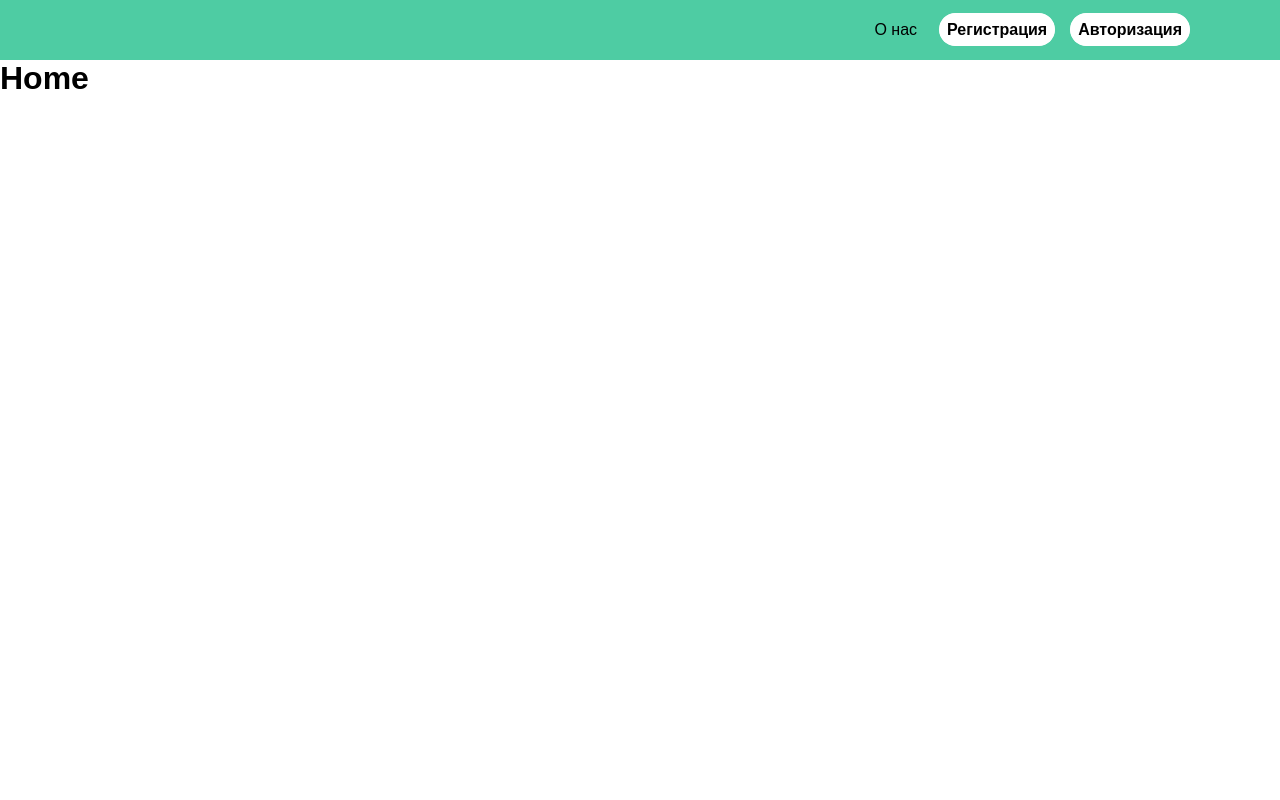
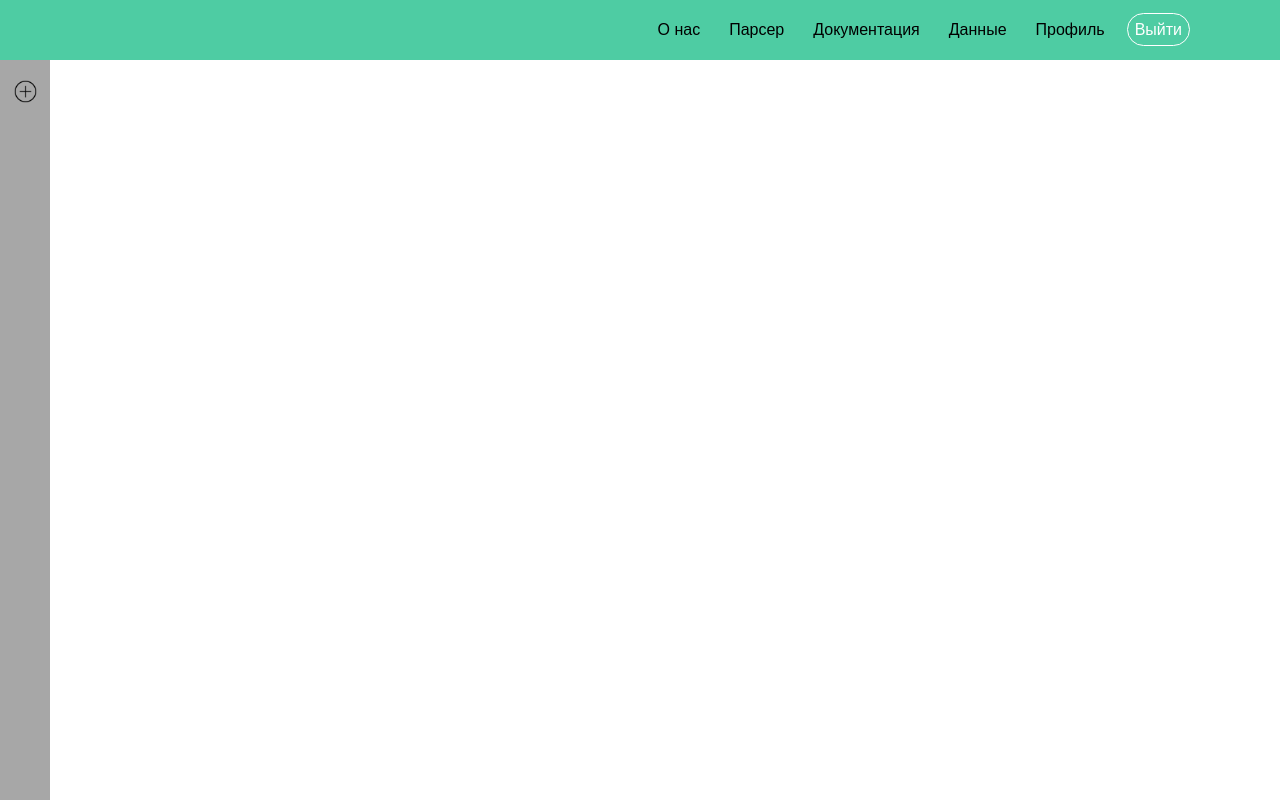
Before and after one commit to Ikiso/Medicine, a React (Create React App) app in the folder current/frontend/: page /parser in a window 1280 px wide. Before the commit this address led to /. Built offline with nearby package versions, Linux system fonts and the light colour scheme.

Commit message:
update page parser

```diff
--- a/current/frontend/src/App.css
+++ b/current/frontend/src/App.css
@@ -0,0 +1,48 @@
+.parser {
+    display: flex;
+    align-items: center;
+}
+
+.table {
+    width: calc(100vw - 50px);
+    display: flex;
+    justify-content: center;
+}
+
+.sidebar {
+    width: 50px;
+    height: calc(100vh - 60px);
+    background-color: var(--primary-background);
+    display: flex;
+    justify-content: center;
+}
+
+.sidebar__content {
+    padding: 20px 0;
+}
+
+.label {
+    display: flex;
+    align-items: center;
+    cursor: pointer;
+}
+
+.li {
+    display: flex;
+    align-items: center;
+}
+
+.input_file {
+    visibility: hidden;
+    position: absolute;
+}
+
+.cell {
+    background-color: #eee;
+    padding: 5px;
+}
+
+.cell_title {
+    background-color: #ccc;
+    padding: 5px;
+}
--- a/current/frontend/src/Context.jsx
+++ b/current/frontend/src/Context.jsx
@@ -5,7 +5,9 @@ const Authen = createContext(true);
 
 const Context = ({children}) => {
 
-    let [isLogin, setIsLogin] = useState(false);
+    let [isLogin, setIsLogin] = useState(true);
+
+
 
     return (
         <Authen.Provider
--- a/current/frontend/src/pages/Parser.jsx
+++ b/current/frontend/src/pages/Parser.jsx
@@ -1,9 +1,75 @@
-import React from 'react';
+import React, {useState} from 'react';
+import icon_add from "../images/icon-add.svg";
 
 const Parser = () => {
+    const [table, setTable] = useState(React.createElement('table', null));
+
+    let json = [
+        ["Болезни глаза и его придаточного аппарата","Взрослое",null,null,null,"Дети (0-14 лет)",null,null,null],
+        ["Общая",2016,2017,2018,2019,2016,2017,2018,2019],
+        ["Абдулинский",7.23,5.04,5.96,6.21,20.77,20.17,18.7,18.02],
+        ["Бугуруслан",4.41,4.69,10.35,9.2,25.71,27.37,47.8,54],
+        ["Бузулук",8.21,7.98,8.86,12.89,12.61,18.99,19.1,21.66],
+        ["Гайский",15.17,16.52,14.99,15.98,3.06,7.25,7.66,10.99],
+        ["Кувандыкский",16.89,25.19,19.35,16.58,28.71,33.17,27.71,23.21],
+        ["Медногорск",24.93,21.52,21.76,19.85,11.73,13.36,10.92,11.37],
+        ["Новотроицк",12.34,10.09,12.77,15.24,3.91,3.06,4.27,4.95],
+        ["Оренбург",11.74,10.65,12.85,12.33,12.33,10.28,12.64,13.14],
+        ["Орск",7.66,10.54,13.14,13.97,16.5,14.52,11.72,10.95],
+        ["Соль-Илецкий",6.42,9.06,7.13,8.25,1.95,1.14,8.52,43.28],
+        ["Сорочинский",8.06,8.49,8.26,8.7,2.88,3.01,2.94,6.81],
+        ["Ясненский",19.68,19.2,13.28,14.16,24.97,21.21,21.11,25.04]
+    ]
+
+    function counter () {
+        let count = 1;
+
+        return () => count++;
+    }
+
+    function createTable (array) {
+        let tds = [];
+        let trs = [];
+
+        array.forEach(item => {
+            tds = [];
+
+            item.forEach(data => {
+                const td = React.createElement('td', {className: 'cell'}, data);
+                tds.push(td);
+            })
+
+            trs.push(React.createElement('tr', null, ...tds));
+        })
+
+        return React.createElement('table', {className: 'table-inner'}, ...trs);
+    }
+
+    function handleAddFile () {
+        setTable( createTable(json) );
+    }
+
     return (
-        <div>
-            <h1>Parser</h1>
+        <div className="parser" >
+            <nav className="sidebar">
+                <ul className="sidebar__content" >
+                    <li className="li" >
+                        <input className="input_file" onChange={(e) => {console.log(e.target.value)}} name="file" id="file" type="file"/>
+                        <label className="label" onClick={handleAddFile} htmlFor="file">
+                            <span className="input__file-icon-wrapper">
+                                <img className="input__file-icon" src={icon_add} alt="Выбрать файл"/>
+                            </span>
+                        </label>
+                    </li>
+                </ul>
+            </nav>
+
+
+            <div className="parser__container">
+                <div className="table">
+                    {table}
+                </div>
+            </div>
         </div>
     );
 };
```
Also changed, not shown: current/frontend/src/components/Sidebar.jsx (added, +23 -0 lines), current/frontend/src/images/icon-add.svg (added).
